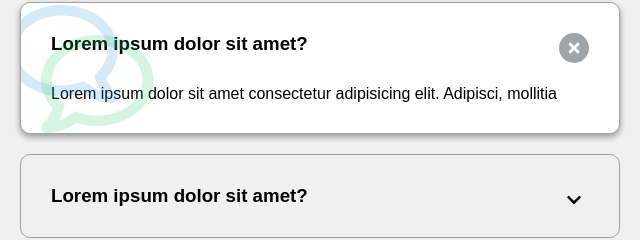
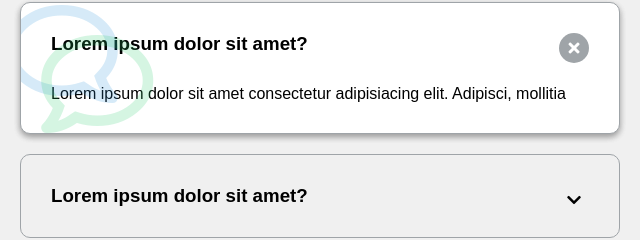
Before and after one commit to kaancent/50-Projects-in-50-Days, a plain HTML site: page FAQ/index.html in a window 1280 px wide. Shown: the part 115-355 px from the top of the page, 320-960 px from the left. Drawn offline with Linux system fonts and the light colour scheme; a web font is replaced by a local one.

Commit message:
small widgets/projects

```diff
--- a/FAQ/index.html
+++ b/FAQ/index.html
@@ -19,7 +19,7 @@
         <h3 class="faq-title">Lorem ipsum dolor sit amet?</h3>
 
         <p class="faq-text">
-          Lorem ipsum dolor sit amet consectetur adipisicing elit. Adipisci,
+          Lorem ipsum dolor sit amet consectetur adipisiacing elit. Adipisci,
           mollitia
         </p>
 
```
